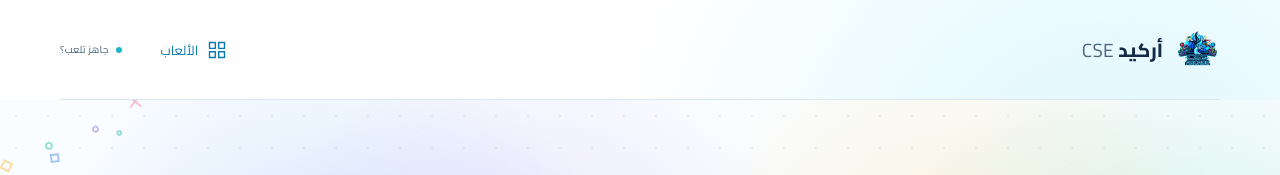
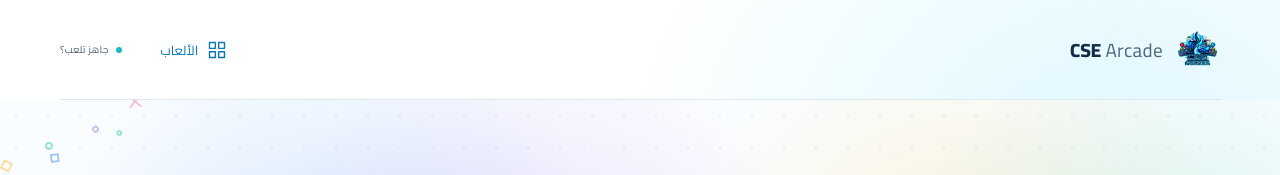
Before and after one commit to 3mrjarrar/CSE-Arcade, a React (Vite) app: page / in a window 1280 px wide. Shown: the top 175 px of the page. Built offline with nearby package versions, Linux system fonts and the light colour scheme.

Commit message:
logo name update

```diff
--- a/index.html
+++ b/index.html
@@ -1,2 +1,2 @@
 <!doctype html>
-<html lang="ar" dir="rtl"><head><meta charset="UTF-8"/><meta name="viewport" content="width=device-width, initial-scale=1.0"/><meta name="theme-color" content="#ffffff"/><meta name="description" content="أركيد CSE: لعبة أسئلة خفيفة لهندسة أنظمة الحاسوب، على قدّ سنتك ومستواك."/><link rel="preconnect" href="https://fonts.googleapis.com"/><link rel="preconnect" href="https://fonts.gstatic.com" crossorigin/><link href="https://fonts.googleapis.com/css2?family=Cairo:wght@400;500;600;700;800;900&display=swap" rel="stylesheet"/><link rel="icon" type="image/png" href="/logo.png"/><title>أركيد CSE — العب وتعلّم</title></head><body><div id="root"></div><script type="module" src="/src/main.jsx"></script></body></html>
+<html lang="ar" dir="rtl"><head><meta charset="UTF-8"/><meta name="viewport" content="width=device-width, initial-scale=1.0"/><meta name="theme-color" content="#ffffff"/><meta name="description" content="CSE Arcade: لعبة أسئلة خفيفة لهندسة أنظمة الحاسوب، على قدّ سنتك ومستواك."/><link rel="preconnect" href="https://fonts.googleapis.com"/><link rel="preconnect" href="https://fonts.gstatic.com" crossorigin/><link href="https://fonts.googleapis.com/css2?family=Cairo:wght@400;500;600;700;800;900&display=swap" rel="stylesheet"/><link rel="icon" type="image/png" href="/logo.png"/><title>CSE Arcade — العب وتعلّم</title></head><body><div id="root"></div><script type="module" src="/src/main.jsx"></script></body></html>
--- a/src/main.jsx
+++ b/src/main.jsx
@@ -70,8 +70,8 @@ function App() {
   const active = screen === 'quiz' || screen === 'result';
   return <div className={`app-shell ${screen === 'home' ? 'home-shell' : ''}`}>
     <header className="header">
-      <button className="brand" onClick={home} aria-label="الصفحة الرئيسية لأركيد CSE">
-        <img src="/logo.png" alt=""/><span>أركيد <span className="brand-light" dir="ltr">CSE</span></span>
+      <button className="brand" onClick={home} aria-label="CSE Arcade home">
+        <img src="/logo.png" alt=""/><span dir="ltr">CSE <span className="brand-light">Arcade</span></span>
       </button>
       <nav aria-label="التنقل الرئيسي">
         <button className={screen === 'home' ? 'nav-active' : ''} onClick={home}><Icon type="grid"/>الألعاب</button>
@@ -92,7 +92,7 @@ function App() {
           <div className="hero-art">
             <div className="orbit orbit-one"/><div className="orbit orbit-two"/>
             <span className="art-code code-one">&lt;/&gt;</span><span className="art-code code-two">01</span><span className="art-plus">+</span>
-            <img src="/logo.png" alt="شعار أركيد CSE بتنين وأذرع ألعاب"/>
+            <img src="/logo.png" alt="شعار CSE Arcade بتنين وأذرع ألعاب"/>
           </div>
         </section>
 
```
